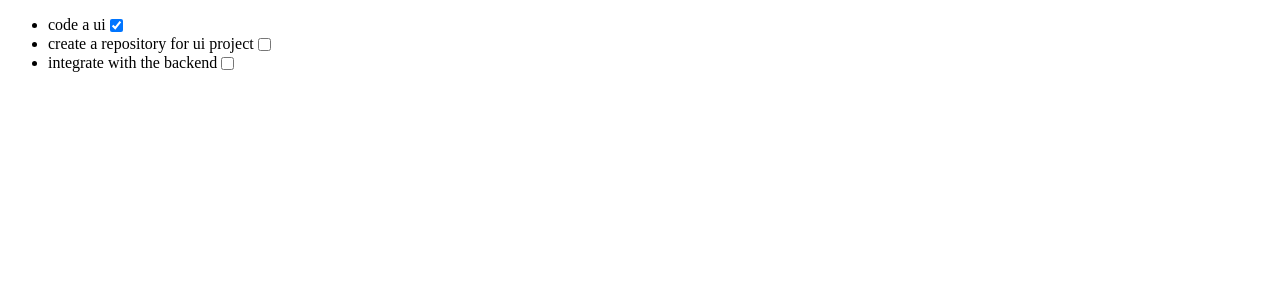
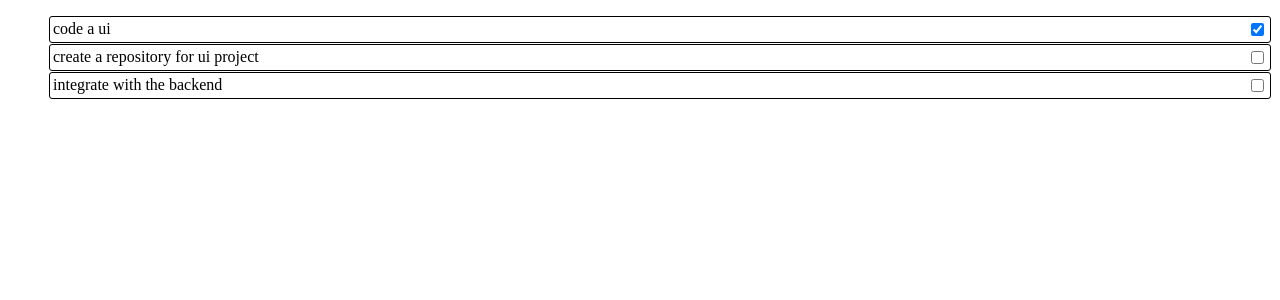
Before and after one commit to rajputd/questlog-ui, an Angular app: page /questlog in a window 1280 px wide. Shown: the top 300 px of the page. Built offline with nearby package versions, Linux system fonts and the light colour scheme.

Commit message:
Add better styling for todolist components

```diff
--- a/src/app/questlog/quest/quest.component.html
+++ b/src/app/questlog/quest/quest.component.html
@@ -1,4 +1,4 @@
-<div class="flex-parent">
+<div class="flex-parent todo-item flex-space-between">
   <div>{{ quest.name | truncate : 60}}</div>
   <input type="checkbox" [checked]="quest.complete" >
 </div>
--- a/src/app/questlog/quest/quest.component.scss
+++ b/src/app/questlog/quest/quest.component.scss
@@ -0,0 +1,10 @@
+.todo-item {
+  border: solid 1px;
+  margin: 1px;
+  padding: 3px;
+  border-radius: 3px;
+}
+
+.flex-space-between {
+  justify-content: space-between;
+}
--- a/src/app/questlog/questlog.component.html
+++ b/src/app/questlog/questlog.component.html
@@ -1,4 +1,4 @@
-<ul>
+<ul class="no-bullets">
   <li *ngFor="let quest of quests">
     <app-quest [quest]=quest></app-quest>
   </li>
--- a/src/app/questlog/questlog.component.scss
+++ b/src/app/questlog/questlog.component.scss
@@ -0,0 +1,3 @@
+.no-bullets {
+  list-style-type: none;
+}
```
